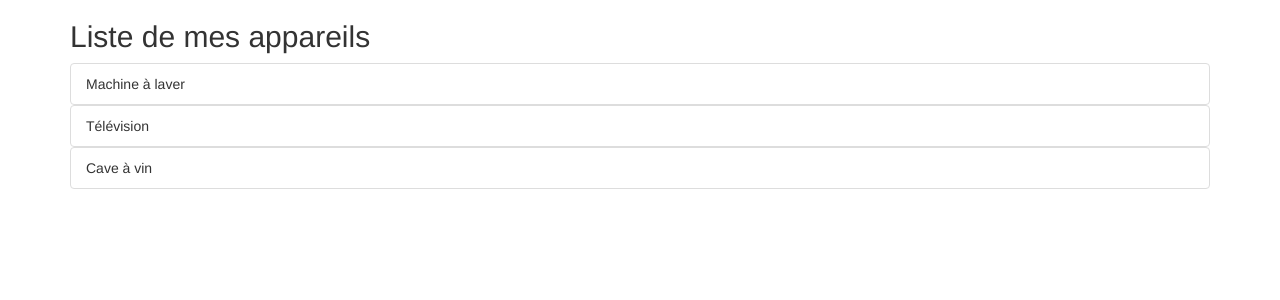
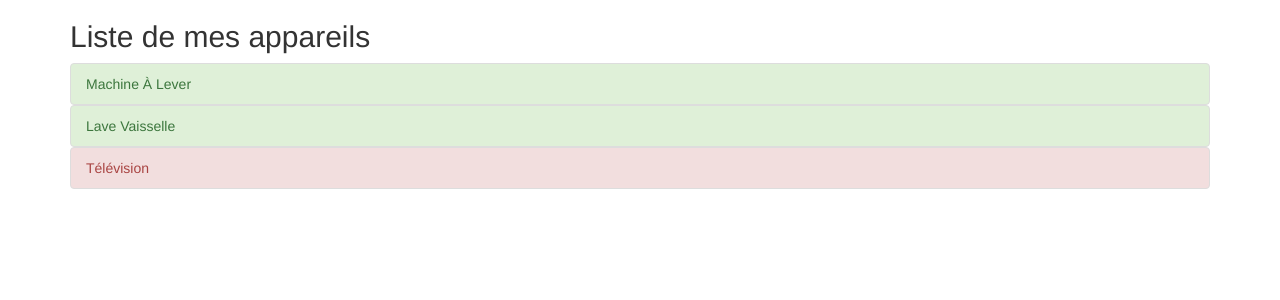
Before and after one commit to georgesBest/mon-projet-angular, an Angular app: page / in a window 1280 px wide. Shown: the top 300 px of the page. Built offline with nearby package versions, Linux system fonts and the light colour scheme.

Commit message:
directive

```diff
--- a/src/app/list-appareils-item/list-appareils-item.component.html
+++ b/src/app/list-appareils-item/list-appareils-item.component.html
@@ -1,3 +1,3 @@
-<li class="list-group-item">
-  {{ appareilName }}
+<li class="list-group-item" [ngClass]="{'list-group-item-success':  getStatus(), 'list-group-item-danger':!getStatus()}">
+  {{ appareilName | titlecase }}
 </li>
--- a/src/app/list-appareils-item/list-appareils-item.component.ts
+++ b/src/app/list-appareils-item/list-appareils-item.component.ts
@@ -7,9 +7,20 @@ import { Component, Input,OnInit } from '@angular/core';
 })
 export class ListAppareilsItemComponent implements OnInit {
 @Input() appareilName:string;
+@Input() appareilStatus:string;
   constructor() { }
 
   ngOnInit() {
   }
 
+  getStatus(){
+    if (this.appareilStatus == 'Allumé') {
+      return true;
+    }
+    else
+    {
+      return false;
+    }
+  }
+
 }
--- a/src/app/list-appareils/list-appareils.component.html
+++ b/src/app/list-appareils/list-appareils.component.html
@@ -3,9 +3,10 @@
     <div class="col-xs-12">
       <h2>Liste de mes appareils</h2>
         <ul class="list-group">
-          <app-list-appareils-item [appareilName]="appareilName1"></app-list-appareils-item>
+          <!--<app-list-appareils-item [appareilName]="appareilName1"></app-list-appareils-item>
           <app-list-appareils-item [appareilName]="appareilName2"></app-list-appareils-item>
-          <app-list-appareils-item [appareilName]="appareilName3"></app-list-appareils-item>
+          <app-list-appareils-item [appareilName]="appareilName3"></app-list-appareils-item>-->
+          <app-list-appareils-item [appareilName]="appareil.name" [appareilStatus] ="appareil.status" *ngFor="let appareil of appareils"></app-list-appareils-item>
         </ul>
     </div>
   </div>
--- a/src/app/list-appareils/list-appareils.component.ts
+++ b/src/app/list-appareils/list-appareils.component.ts
@@ -6,9 +6,26 @@ import { Component, OnInit } from '@angular/core';
   styleUrls: ['./list-appareils.component.scss']
 })
 export class ListAppareilsComponent implements OnInit {
-  appareilName1 = 'Machine à laver';
+  /*appareilName1 = 'Machine à laver';
   appareilName2 = 'Télévision';
-  appareilName3 = 'Cave à vin';
+  appareilName3 = 'Cave à vin';*/
+  appareils = [
+    {
+      'name' : 'Machine à lever',
+      'status' : 'Allumé',
+
+    },
+    {
+      'name' : 'Lave vaisselle',
+      'status' : 'Allumé',
+
+    },
+    {
+      'name' : 'Télévision',
+      'status' : 'Eteint',
+
+    }
+  ];
   constructor() { }
 
   ngOnInit() {
```
